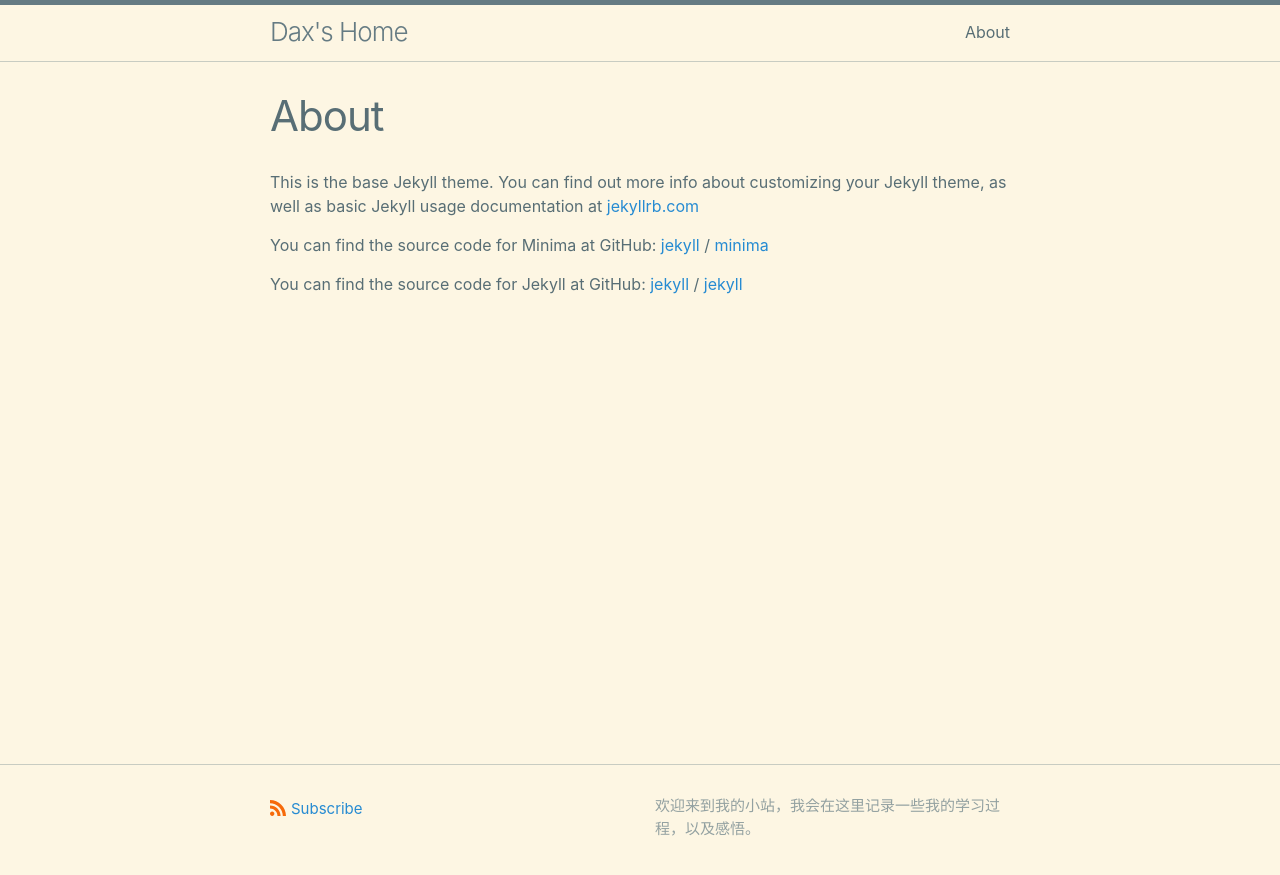
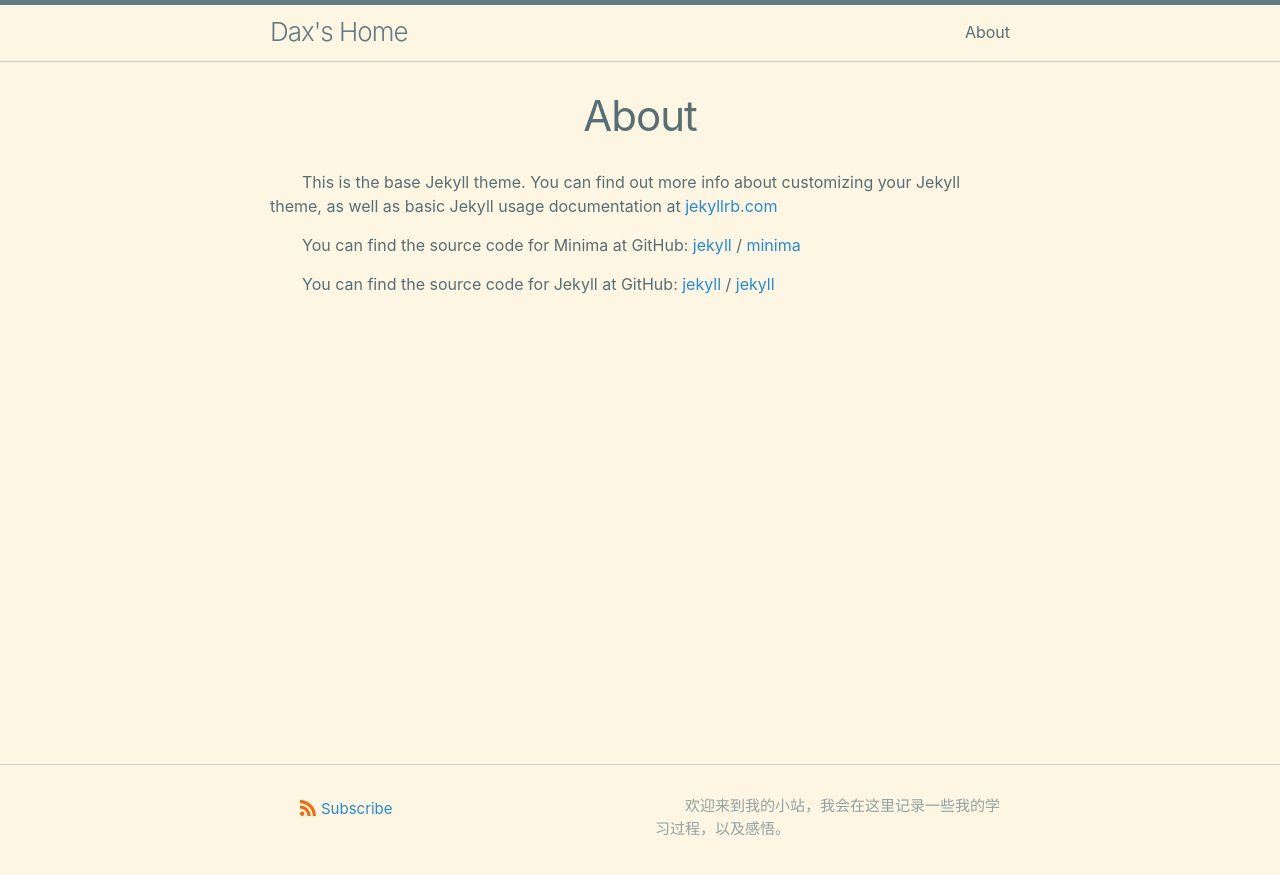
Before and after one commit to bestdax/bestdax.github.io, a Jekyll site: the page built from about.markdown, in a window 1280 px wide. Shown: the top 875 px of the page. Built offline with Jekyll 4.4.1, drawn with Linux system fonts in a browser that asks for light colours.

Commit message:
set h1 text alignment to center set paragraph with 2em indentation

```diff
--- a/_sass/minima/custom-styles.scss
+++ b/_sass/minima/custom-styles.scss
@@ -1,2 +1,9 @@
 // Placeholder to allow defining custom styles that override everything else.
 // (Use `_sass/minima/custom-variables.scss` to override variable defaults)
+p {
+	text-indent: 2em;
+}
+
+h1 {
+	text-align: center;
+}
```
